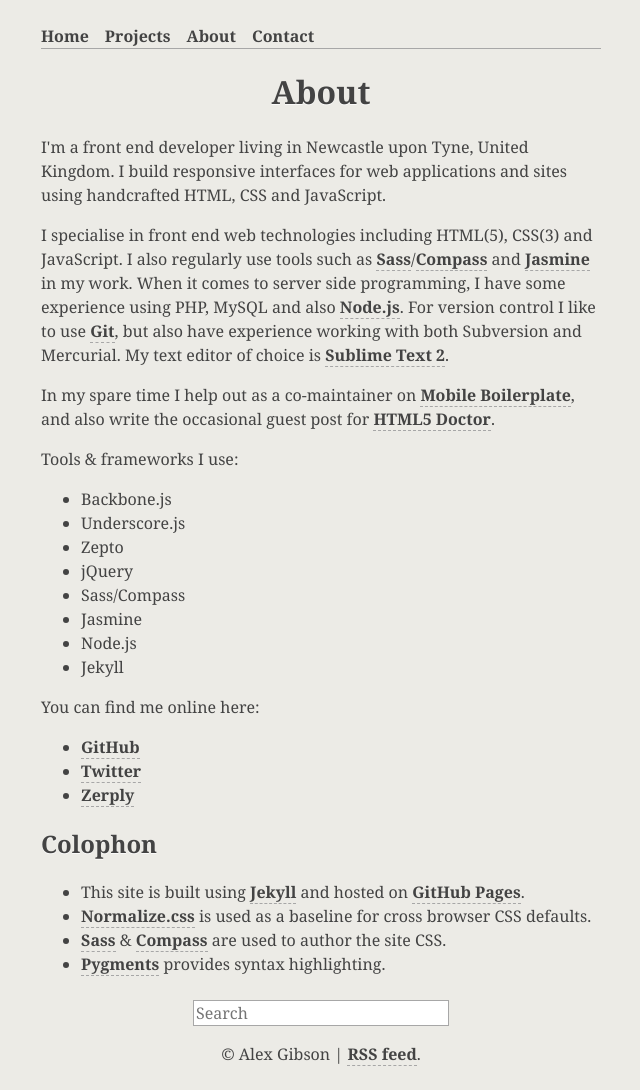
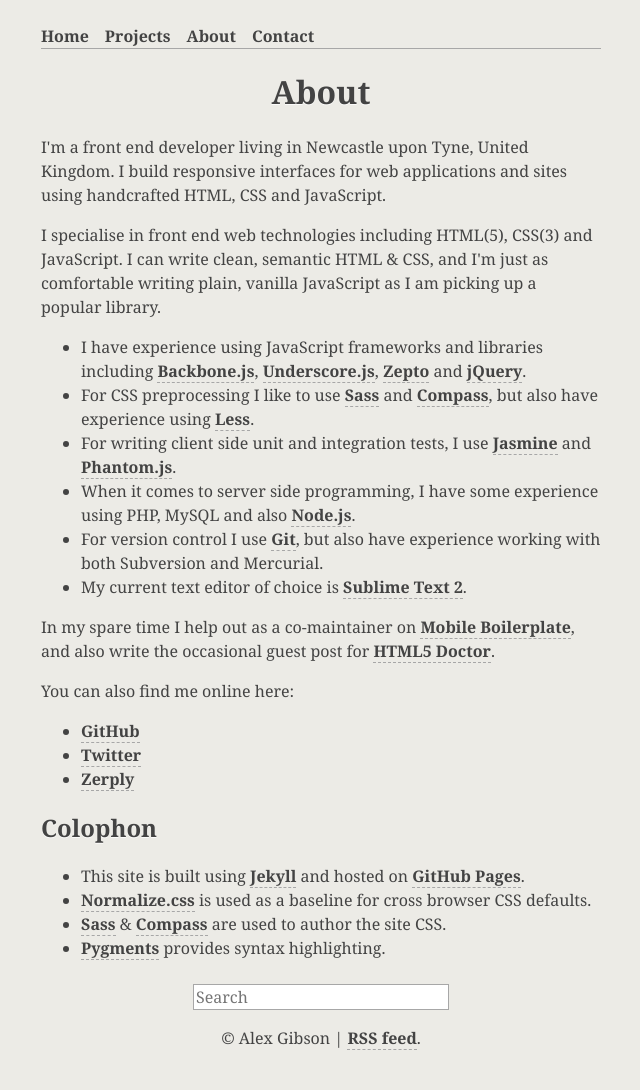
Before and after one commit to alexgibson/alxgbsn.co.uk, a Jekyll site: the page built from about/index.html, in a window 1280 px wide. Shown: the whole page, without its empty margins (319-959 px from the left). Built offline with Jekyll 4.4.1, drawn with Linux system fonts in a browser that asks for light colours; Markdown is read by kramdown in place of the engine named in the settings.

Commit message:
Update about page copy

```diff
--- a/about/index.html
+++ b/about/index.html
@@ -11,30 +11,41 @@
 	</p>
 
 	<p>
-        I specialise in front end web technologies including HTML(5), CSS(3) and JavaScript. I also regularly use tools such as <a href="http://sass-lang.com">Sass</a>/<a href="http://compass-style.org">Compass</a> and <a href="http://pivotal.github.com/jasmine/">Jasmine</a> in my work. When it comes to server side programming, I have some experience using PHP, MySQL and also <a href="http://nodejs.org">Node.js</a>. For version control I like to use <a href="http://git-scm.com">Git</a>, but also have experience working with both Subversion and Mercurial. My text editor of choice is <a href="http://www.sublimetext.com/2">Sublime Text 2</a>.
+		I specialise in front end web technologies including HTML(5), CSS(3) and JavaScript. I can write clean, semantic HTML &amp; CSS, and I'm just as comfortable writing plain, vanilla JavaScript as I am picking up a popular library.
 	</p>
+
+	<ul>
+		<li>
+			I have experience using JavaScript frameworks and libraries including <a href="http://backbonejs.org">Backbone.js</a>, <a href="http://underscorejs.org">Underscore.js</a>, <a href="http://zeptojs.com">Zepto</a> and <a href="http://jquery.com">jQuery</a>.
+		</li>
+
+		<li>
+			For CSS preprocessing I like to use <a href="http://sass-lang.com">Sass</a> and <a href="http://compass-style.org">Compass</a>, but also have experience using <a href="http://lesscss.org">Less</a>.
+		</li>
+
+		<li>
+			For writing client side unit and integration tests, I use <a href="http://pivotal.github.com/jasmine/">Jasmine</a> and <a href="http://phantomjs.org">Phantom.js</a>.
+		</li>
+
+		<li>
+			When it comes to server side programming, I have some experience using PHP, MySQL and also <a href="http://nodejs.org">Node.js</a>.
+		</li>
+
+		<li>
+			For version control I use <a href="http://git-scm.com">Git</a>, but also have experience working with both Subversion and Mercurial.
+		</li>
+
+		<li>
+			My current text editor of choice is <a href="http://www.sublimetext.com/2">Sublime Text 2</a>.
+		</li>
+	</ul>
 
 	<p>
 		In my spare time I help out as a co-maintainer on <a href="http://mobileboilerplate.com">Mobile Boilerplate</a>, and also write the occasional guest post for <a href="http://html5doctor.com/author/alexg/">HTML5 Doctor</a>.
 	</p>
 
 	<p>
-        Tools &amp; frameworks I use:
-    </p>
-
-    <ul>
-        <li>Backbone.js</li>
-        <li>Underscore.js</li>
-        <li>Zepto</li>
-        <li>jQuery</li>
-        <li>Sass/Compass</li>
-        <li>Jasmine</li>
-        <li>Node.js</li>
-        <li>Jekyll</li>
-    </ul>
-
-    <p>
-        You can find me online here:
+		You can also find me online here:
 	</p>
 
 	<ul>
```
Also changed, not shown: 3 other files. Lines whose indentation alone changed are shown as unchanged.
